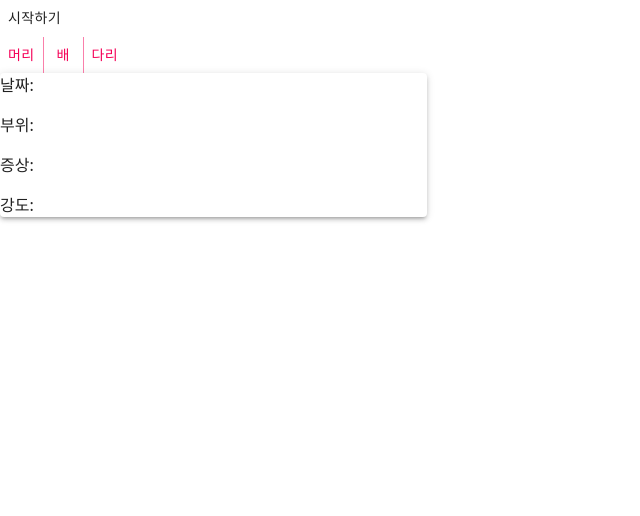
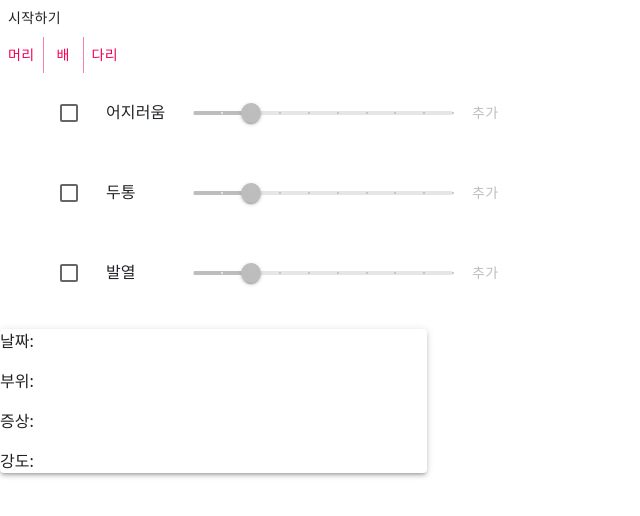
Before and after one commit to BackFoxx/MedicalProject, a React (Create React App) app in the folder MedicalProject-Front/medical-project-front/: page / in a window 1280 px wide. Shown: the top 516 px of the page, without its empty margins (0-640 px from the left). Built offline with nearby package versions, Linux system fonts and the light colour scheme.

Commit message:
symptom@intensity 리스트 생성

```diff
--- a/MedicalProject-Front/medical-project-front/package.json
+++ b/MedicalProject-Front/medical-project-front/package.json
@@ -3,8 +3,11 @@
   "version": "0.1.0",
   "private": true,
   "dependencies": {
+    "@emotion/react": "^11.7.1",
+    "@emotion/styled": "^11.6.0",
     "@material-ui/core": "^4.12.3",
     "@material-ui/icons": "^4.11.2",
+    "@mui/material": "^5.2.4",
     "@testing-library/jest-dom": "^5.16.1",
     "@testing-library/react": "^12.1.2",
     "@testing-library/user-event": "^13.5.0",
--- a/MedicalProject-Front/medical-project-front/src/SELECT/PartSelect.js
+++ b/MedicalProject-Front/medical-project-front/src/SELECT/PartSelect.js
@@ -1,5 +1,6 @@
 import React from "react";
 import { ButtonGroup, Button, Paper } from "@material-ui/core";
+import SymptomAndIntensity_Select from "./SymptomSelect";
 
 class PartSelect extends React.Component {
 
@@ -10,11 +11,14 @@ class PartSelect extends React.Component {
 
     render() {
         return(
-            <ButtonGroup color="secondary" variant="text" aria-label="text button group">
-                <Button onClick={function(e) {this.addPart(e)}.bind(this)}>머리</Button>
-                <Button onClick={function(e) {this.addPart(e)}.bind(this)}>배</Button>
-                <Button onClick={function(e) {this.addPart(e)}.bind(this)}>다리</Button>
-            </ButtonGroup>
+            <div>
+                <ButtonGroup color="secondary" variant="text" aria-label="text button group">
+                    <Button onClick={function(e) {this.addPart(e)}.bind(this)}>머리</Button>
+                    <Button onClick={function(e) {this.addPart(e)}.bind(this)}>배</Button>
+                    <Button onClick={function(e) {this.addPart(e)}.bind(this)}>다리</Button>
+                </ButtonGroup>
+                <SymptomAndIntensity_Select />
+            </div>
         );
     }
 }
--- /dev/null
+++ b/MedicalProject-Front/medical-project-front/src/SELECT/SymptomSelect.js
@@ -0,0 +1,40 @@
+import React from "react";
+import { List, ListItem, ListItemButton, ListItemText, Checkbox, Grid, Slider, Button } from "@mui/material";
+
+class SymptomAndIntensity_Select extends React.Component {
+
+    //머리
+    ST_Head = function() {
+        const lists = ["어지러움", "두통", "발열"];
+        const STList = lists.map((list, index) =>
+                <List key={index}>
+                    <ListItem>
+                        <Checkbox />
+                        <ListItemButton sx={{ width: 160 }}>
+                            <ListItemText>{list}</ListItemText>
+                        </ListItemButton>
+
+                        <Slider aria-label="Temperature" defaultValue={3} valueLabelDisplay="auto" step={1} marks min={1} max={10} disabled={true} />
+
+                        <Button disabled={true}>추가</Button>
+                    </ListItem>
+                </List>
+        )
+        return(
+
+            <ul>{STList}</ul>
+
+
+        );
+    }.bind(this)
+
+    render() {
+        return(
+            <Grid item xs={5}>
+                {this.ST_Head()}
+            </Grid>
+        );
+    }
+}
+
+export default SymptomAndIntensity_Select;
```
Also changed, not shown: 1 other file (tests, documents, lock files or other folders).
